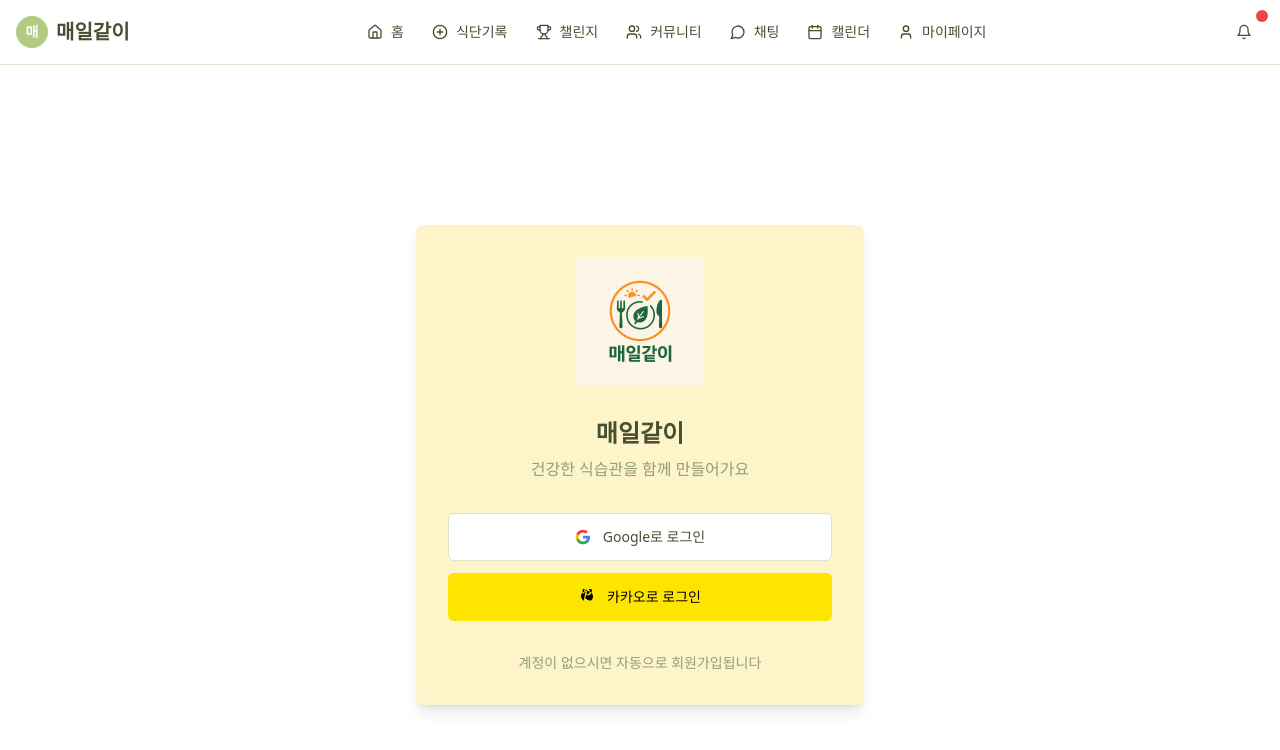
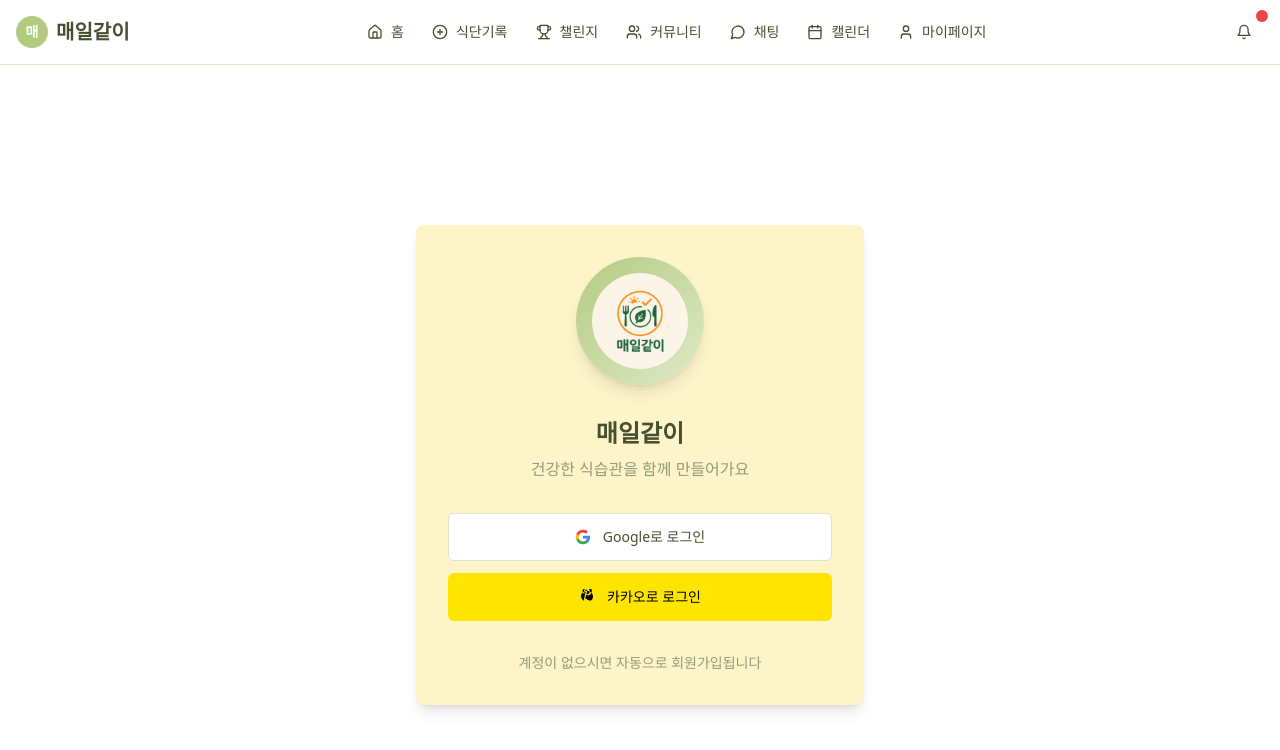
Before and after one commit to Nyam-Crew/client, a React (Vite) app: page /login in a window 1280 px wide. Shown: the top 750 px of the page. Built offline with nearby package versions, Linux system fonts and the light colour scheme.

Commit message:
Modify login page logo
Update login page to make the logo circular and adjust its colors to match the brand's color scheme.

```diff
--- a/src/pages/Login.tsx
+++ b/src/pages/Login.tsx
@@ -16,11 +16,13 @@ const Login = () => {
         <CardContent className="p-8 space-y-8">
           {/* Logo */}
           <div className="flex justify-center">
-            <img
-              src="/lovable-uploads/c47017e5-3777-452b-9342-fdb998d3028f.png"
-              alt="매일같이 로고"
-              className="w-32 h-32 object-contain"
-            />
+            <div className="w-32 h-32 rounded-full bg-gradient-to-br from-primary to-accent p-4 shadow-lg">
+              <img
+                src="/lovable-uploads/c47017e5-3777-452b-9342-fdb998d3028f.png"
+                alt="매일같이 로고"
+                className="w-full h-full object-contain rounded-full"
+              />
+            </div>
           </div>
 
           {/* Welcome Text */}
```
